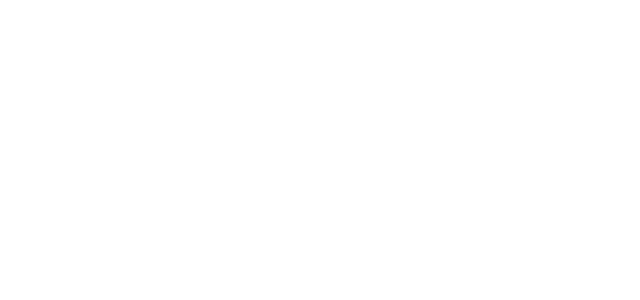
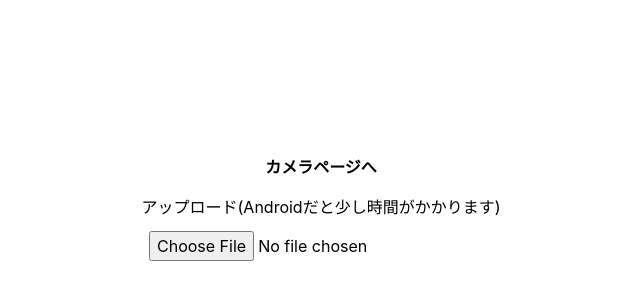
Before and after one commit to ferixInoue/camera-test, a Nuxt app: page /upload in a window 1280 px wide. Before the commit this address had no page. Shown: the part 186-486 px from the top of the page, without its empty margins (319-959 px from the left). Built offline with nearby package versions, Linux system fonts and the light colour scheme.

Commit message:
アップロードページを個別に追加

```diff
--- a/pages/index.vue
+++ b/pages/index.vue
@@ -5,8 +5,8 @@
     <div>
       <h1 class="font-semibold text-3xl m-3 block">カメラテスト</h1>
       <nuxt-link to="remote" class="m-4 font-bold block">操作画面へ</nuxt-link>
-      アップロード(Androidだと少し時間がかかります)
-      <FileUploader @onImagePushed="onImagePushed" />
+
+      <nuxt-link to="upload">アップロード</nuxt-link>
       <span class="inline-block my-4">または</span>
       <video id="video" ref="video" width="100%" height="500" autoplay></video>
       <div class="mt-4">
--- /dev/null
+++ b/pages/upload.vue
@@ -0,0 +1,50 @@
+<template>
+  <div class="container">
+    <nuxt-link to="/" class="font-bold mb-4">カメラページへ</nuxt-link>
+    アップロード(Androidだと少し時間がかかります)
+    <FileUploader @onImagePushed="onImagePushed" />
+    <ul>
+      <li
+        v-for="c in captures"
+        :key="c.d"
+        class="capture flex flex-col items-center"
+      >
+        <img :src="c" />
+        Base64 Encoded:
+        <textarea
+          :value="c"
+          style="width: 400px; height: 100px; resize: both;"
+        ></textarea>
+      </li>
+    </ul>
+  </div>
+</template>
+
+<script lang="ts">
+import { ref } from '@vue/composition-api'
+export default {
+  name: '',
+  setup() {
+    const captures = ref<Array<string>>([])
+    const onImagePushed = (imageData: string) => {
+      captures.value.unshift(imageData)
+    }
+    return {
+      onImagePushed,
+      captures,
+    }
+  },
+}
+</script>
+
+<style>
+.container {
+  margin: 0 auto;
+  min-height: 100vh;
+  display: flex;
+  justify-content: center;
+  align-items: center;
+  text-align: center;
+  flex-direction: column;
+}
+</style>
```
